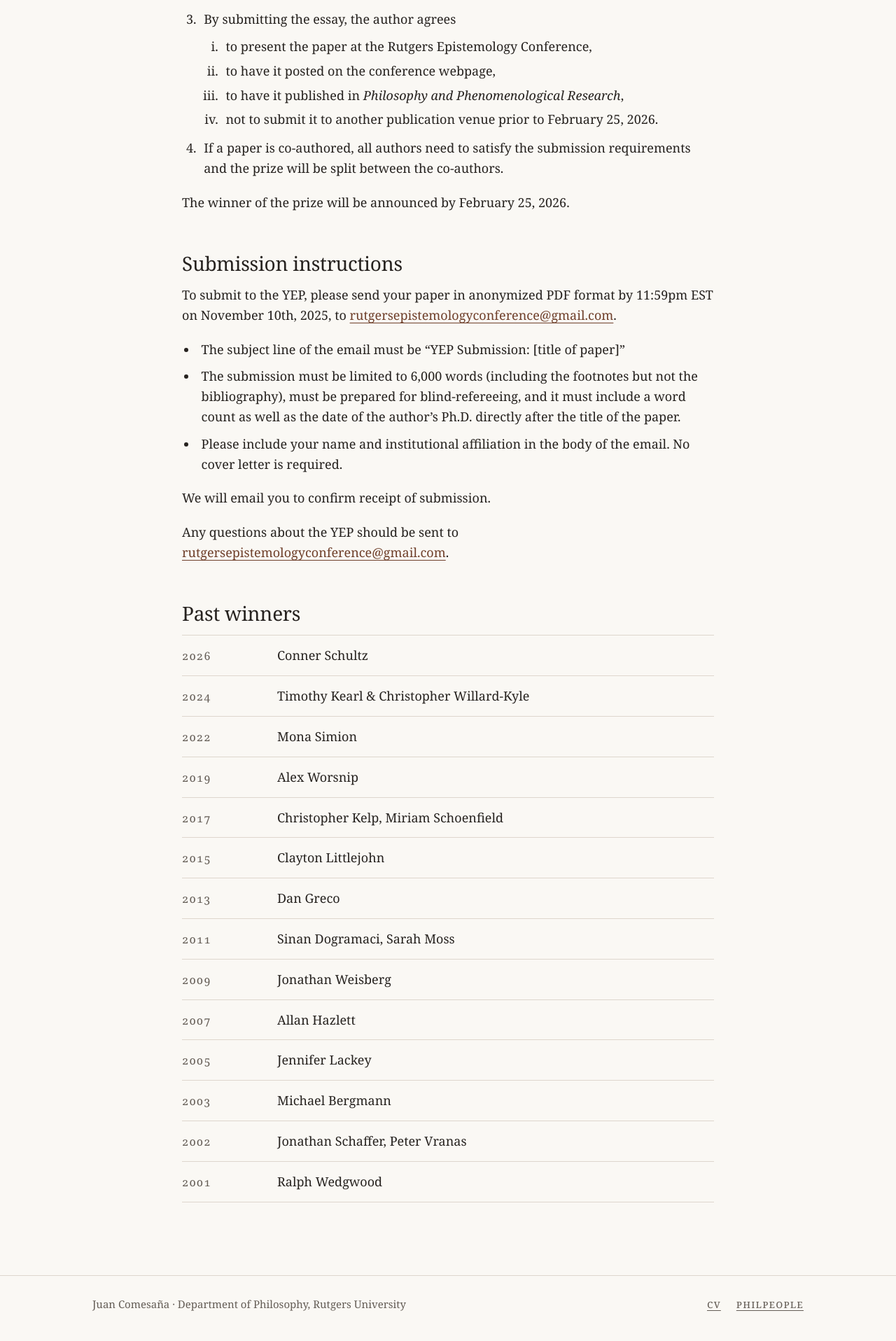
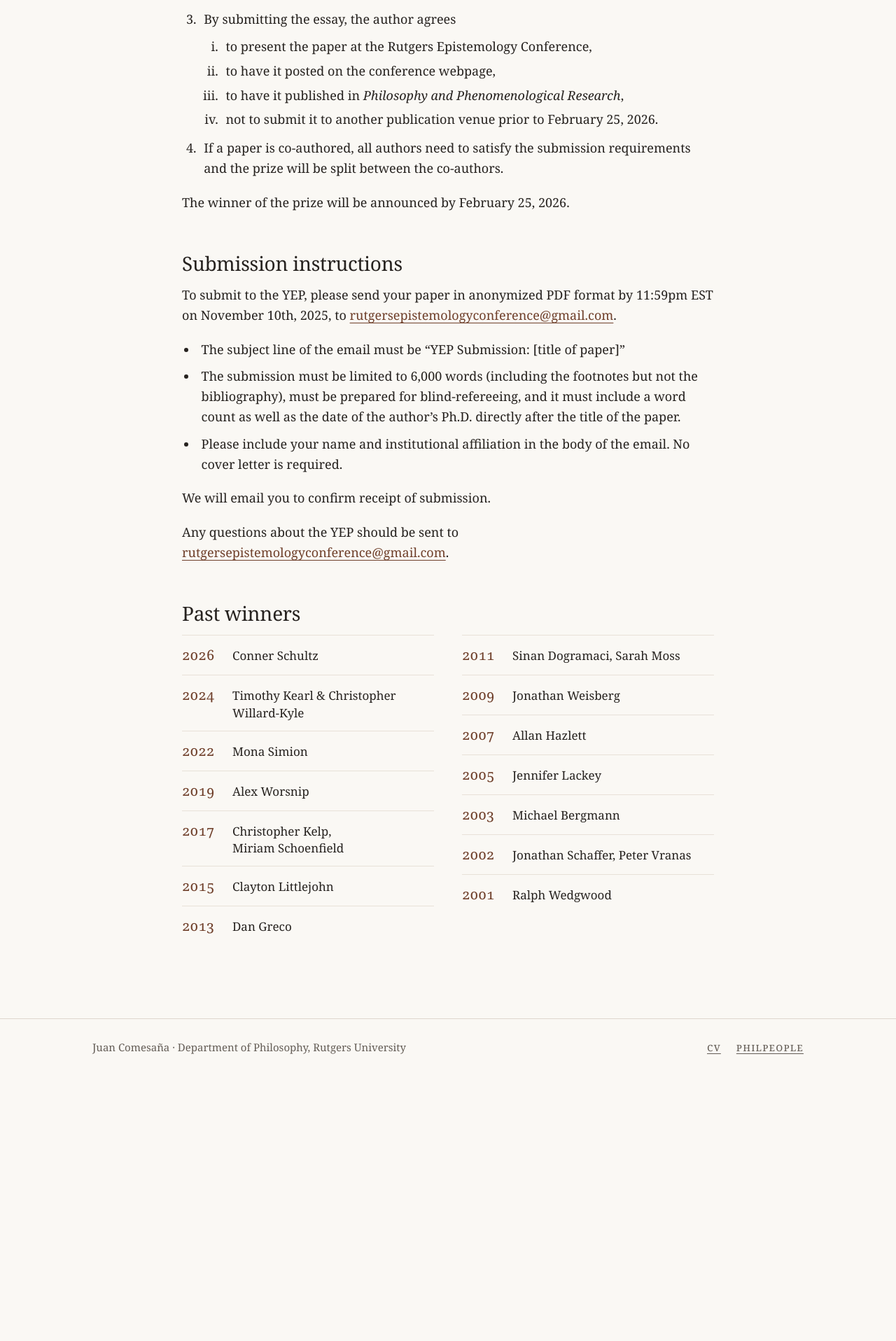
Before and after one commit to Comesana73/juancomesana.org, a Jekyll site: the page built from rec/yep.md, in a window 1280 px wide. Shown: the part 812-2728 px from the top of the page at 70% size. Built offline with Jekyll 4.4.1, drawn with Linux system fonts in a browser that asks for light colours; after the commit the page ends 2362 px from its top, so only the background shows below that.

Commit message:
Show YEP winners as a two-column list
Co-Authored-By: Claude Opus 5.5 <noreply@anthropic.com>
Claude-Session: https://claude.ai/code/session_016xdA7uNzYWTmqFZks5mE9j

```diff
--- a/assets/css/site.css
+++ b/assets/css/site.css
@@ -186,7 +186,6 @@ hr { border: 0; border-top: 1px solid var(--border); margin: 2rem 0; }
 }
 .row__aside { flex: 0 0 108px; }
 .row__body { flex: 1 1 300px; min-width: 0; }
-.winners .row { padding: 14px 0; }
 
 /* Papers */
 .publication__year {
@@ -266,6 +265,7 @@ details[open] .summary__toggle::before { transform: rotate(90deg); }
 .book__body > p:last-child { margin-bottom: 0; }
 .book__reviews {
   border-top: 1px solid var(--border-soft);
+  break-inside: avoid;
   display: flex;
   flex-direction: column;
   font-size: 16.5px;
@@ -322,6 +322,31 @@ details[open] .summary__toggle::before { transform: rotate(90deg); }
   box-shadow: 0 4px 14px rgba(38, 34, 31, 0.08);
   color: var(--accent);
 }
+
+/* YEP winners */
+.winners {
+  column-gap: 40px;
+  columns: 2 300px;
+  list-style: none;
+  margin: 8px 0 0;
+  padding: 0;
+}
+.winners li {
+  align-items: baseline;
+  border-top: 1px solid var(--border-soft);
+  break-inside: avoid;
+  display: flex;
+  gap: 20px;
+  padding: 12px 0;
+}
+.winners__year {
+  color: var(--accent);
+  flex: 0 0 auto;
+  font-size: 20px;
+  font-variant-numeric: oldstyle-nums;
+  min-width: 2.6em;
+}
+.winners__name { font-size: 17px; line-height: 1.45; }
 
 /* REC history */
 .history-year h2 {
--- a/rec/yep.md
+++ b/rec/yep.md
@@ -48,21 +48,21 @@ Any questions about the YEP should be sent to [rutgersepistemologyconference@gma
 
 ## Past winners
 
-<div class="ruled winners">
-  <div class="row"><div class="row__aside publication__year">2026</div><div class="row__body">Conner Schultz</div></div>
-  <div class="row"><div class="row__aside publication__year">2024</div><div class="row__body">Timothy Kearl &amp; Christopher Willard-Kyle</div></div>
-  <div class="row"><div class="row__aside publication__year">2022</div><div class="row__body">Mona Simion</div></div>
-  <div class="row"><div class="row__aside publication__year">2019</div><div class="row__body">Alex Worsnip</div></div>
-  <div class="row"><div class="row__aside publication__year">2017</div><div class="row__body">Christopher Kelp, Miriam Schoenfield</div></div>
-  <div class="row"><div class="row__aside publication__year">2015</div><div class="row__body">Clayton Littlejohn</div></div>
-  <div class="row"><div class="row__aside publication__year">2013</div><div class="row__body">Dan Greco</div></div>
-  <div class="row"><div class="row__aside publication__year">2011</div><div class="row__body">Sinan Dogramaci, Sarah Moss</div></div>
-  <div class="row"><div class="row__aside publication__year">2009</div><div class="row__body">Jonathan Weisberg</div></div>
-  <div class="row"><div class="row__aside publication__year">2007</div><div class="row__body">Allan Hazlett</div></div>
-  <div class="row"><div class="row__aside publication__year">2005</div><div class="row__body">Jennifer Lackey</div></div>
-  <div class="row"><div class="row__aside publication__year">2003</div><div class="row__body">Michael Bergmann</div></div>
-  <div class="row"><div class="row__aside publication__year">2002</div><div class="row__body">Jonathan Schaffer, Peter Vranas</div></div>
-  <div class="row"><div class="row__aside publication__year">2001</div><div class="row__body">Ralph Wedgwood</div></div>
-</div>
+<ol class="winners" reversed>
+  <li><span class="winners__year">2026</span><span class="winners__name">Conner Schultz</span></li>
+  <li><span class="winners__year">2024</span><span class="winners__name">Timothy Kearl &amp; Christopher Willard-Kyle</span></li>
+  <li><span class="winners__year">2022</span><span class="winners__name">Mona Simion</span></li>
+  <li><span class="winners__year">2019</span><span class="winners__name">Alex Worsnip</span></li>
+  <li><span class="winners__year">2017</span><span class="winners__name">Christopher Kelp, Miriam Schoenfield</span></li>
+  <li><span class="winners__year">2015</span><span class="winners__name">Clayton Littlejohn</span></li>
+  <li><span class="winners__year">2013</span><span class="winners__name">Dan Greco</span></li>
+  <li><span class="winners__year">2011</span><span class="winners__name">Sinan Dogramaci, Sarah Moss</span></li>
+  <li><span class="winners__year">2009</span><span class="winners__name">Jonathan Weisberg</span></li>
+  <li><span class="winners__year">2007</span><span class="winners__name">Allan Hazlett</span></li>
+  <li><span class="winners__year">2005</span><span class="winners__name">Jennifer Lackey</span></li>
+  <li><span class="winners__year">2003</span><span class="winners__name">Michael Bergmann</span></li>
+  <li><span class="winners__year">2002</span><span class="winners__name">Jonathan Schaffer, Peter Vranas</span></li>
+  <li><span class="winners__year">2001</span><span class="winners__name">Ralph Wedgwood</span></li>
+</ol>
 
 </div>
```
